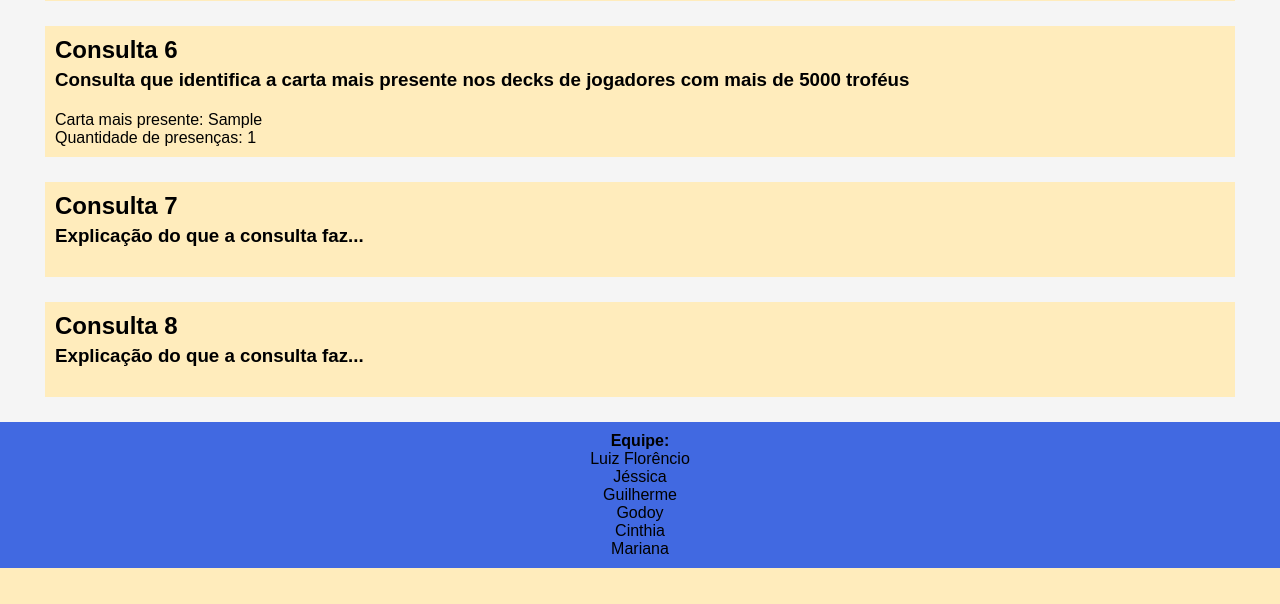
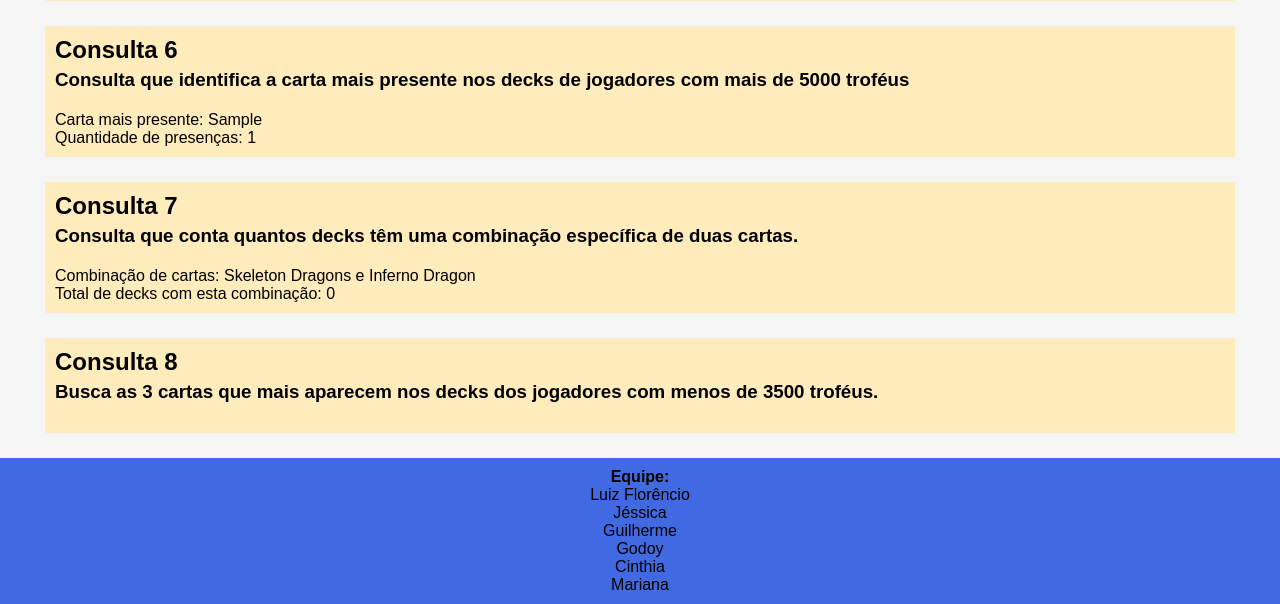
Before and after one commit to Naeldy/Clash, a Flask app: page / in a window 1280 px wide. Shown: the part 822-1426 px from the top of the page. Before the commit the page ends 1390 px from the top, so only its background shows below. Run offline with Flask 3, Linux system fonts and the light colour scheme; a database or web service that is not in the repository returns one stand-in record (values such as "Sample title"); data that the repository does not hold is empty; some libraries are stand-ins or nearby versions.

Commit message:
consulta 7 e 8

```diff
--- a/app.py
+++ b/app.py
@@ -4,7 +4,7 @@
 import os
 from dotenv import load_dotenv
 from config import client
-from consultas import calcular_porcentagem_vitorias_derrotas, listar_decks_com_vitorias, calcular_derrotas_combo, calcular_vitorias_carta, listar_combos_vitoriosos, carta_mais_presente_em_decks
+from consultas import calcular_porcentagem_vitorias_derrotas, listar_decks_com_vitorias, calcular_derrotas_combo, calcular_vitorias_carta, listar_combos_vitoriosos, carta_mais_presente_em_decks, contar_decks_por_combo, carta_mais_presente_jogadores_baixa_troféus
 
 
 # Carregar variáveis de ambiente do arquivo .env
@@ -121,6 +121,7 @@
     except Exception as err:
         print("ERRO na CONSULTA 3: ", err)
 
+    '''
     # CONSULTA 4
     try:
         items_obj.append(calcular_vitorias_carta("Arqueira", 60)) # parâmmetros FIXOS
@@ -132,29 +133,26 @@
         items_obj.append(listar_combos_vitoriosos(2, 50, 1633046400, 1635638400)) # parâmmetros FIXOS
     except Exception as err:
         print("ERRO na CONSULTA 5: ", err)
-
+    '''
 
     # CONSULTA 6
     try:
         items_obj.append(carta_mais_presente_em_decks(5000)) # parâmmetros FIXOS
     except Exception as err:
         print("ERRO: ", err)
-    '''
+
     # CONSULTA 7
     try:
-        items_obj[6] = calcular_porcentagem_vitorias_derrotas(carta, start_timestamp, end_timestamp) # parâmmetros FIXOS
+        items_obj.append(contar_decks_por_combo("Skeleton Dragons", "Inferno Dragon")) # parâmmetros FIXOS
     except Exception as err:
         print("ERRO: ", err)
 
     # CONSULTA 8
     try:
-        items_obj[7] = calcular_porcentagem_vitorias_derrotas(carta, start_timestamp, end_timestamp) # parâmmetros FIXOS
+        items_obj.append(carta_mais_presente_jogadores_baixa_troféus(4000, 3)) # parâmmetros FIXOS
     except Exception as err:
         print("ERRO: ", err)
-    '''
 
-    print("bbbbbbbbbbbbbbbbbbbbbbbbbbbbbbbbbbbbbbbbbbbb")
-    print(items_obj)
 
 
     # Renderizar o template HTML com os dados das cartas
--- a/consultas.py
+++ b/consultas.py
@@ -290,9 +290,6 @@
     carta_mais_presente = max(carta_stats, key=carta_stats.get)
     quantidade_presenca = carta_stats[carta_mais_presente]
 
-    print("aaaaaaaaaaaaaaaaaaaaaaaaaaaa")
-    print(carta_mais_presente)
-    print(quantidade_presenca)
     return {
         "carta": carta_mais_presente,
         "quantidade": quantidade_presenca
@@ -300,7 +297,59 @@
 
 
 # CONSULTA 7
+def contar_decks_por_combo(carta1, carta2):
+    cartas_combo = [carta1, carta2]
 
+    # Filtrar batalhas que têm decks que contêm a combinação especificada
+    battles = collection_battles.find({
+        "$or": [
+            {"deck_jogador1": {"$all": cartas_combo}},
+            {"deck_jogador2": {"$all": cartas_combo}}
+        ]
+    })
+
+    # Contar quantos decks têm a combinação
+    total_decks = 0
+    for battle in battles:
+        # Contar ambos os decks se contêm a combinação
+        if set(cartas_combo).issubset(set(battle["deck_jogador1"])):
+            total_decks += 1
+        if set(cartas_combo).issubset(set(battle["deck_jogador2"])):
+            total_decks += 1
+
+    return {
+        "combo": cartas_combo,
+        "total_decks": total_decks
+    }
 
 
 # CONSULTA 8
+def carta_mais_presente_jogadores_baixa_troféus(limite_trofeus, numero_de_cartas):
+    # Filtrar jogadores com menos de 3500 troféu
+    battles = collection_battles.find({
+        "$or": [
+            {"trofeus_jogador1": {"$lt": limite_trofeus}},
+            {"trofeus_jogador2": {"$lt": limite_trofeus}}
+        ]
+    })
+
+    carta_frequencia = defaultdict(int)
+
+    # Contar a frequência de cartas nos decks dos jogadores filtrados
+    for battle in battles:
+        # Verifica os troféus do jogador 1
+        if battle["trofeus_jogador1"] < limite_trofeus:
+            deck1 = battle["deck_jogador1"]
+            for carta in deck1:
+                carta_frequencia[carta] += 1
+
+        # Verifica os troféus do jogador 2
+        if battle["trofeus_jogador2"] < limite_trofeus:
+            deck2 = battle["deck_jogador2"]
+            for carta in deck2:
+                carta_frequencia[carta] += 1
+
+    # Obter as três cartas mais comuns
+    top_cartas = sorted(carta_frequencia.items(), key=lambda x: x[1], reverse=True)[:numero_de_cartas]
+
+    return [{"carta": carta, "frequencia": freq} for carta, freq in top_cartas]
--- a/static/index.css
+++ b/static/index.css
@@ -48,3 +48,11 @@
     justify-content: center;
     flex-direction: column;
 }
+
+.consulta8 {
+    width: 90%;
+    display: flex;
+    align-items: center;
+    justify-content: center;
+    flex-direction: column;
+}
--- a/templates/index.html
+++ b/templates/index.html
@@ -107,26 +107,31 @@
             <h2>Consulta 6</h2>
             <h3>Consulta que identifica a carta mais presente nos decks de jogadores com mais de 5000 troféus</h3>
             <div class="consulta">
-                <p>Carta mais presente: {{ resultados[-1].carta }}</p>
-                <p>Quantidade de presenças: {{ resultados[-1].quantidade }}</p>
+                <p>Carta mais presente: {{ resultados[-3].carta }}</p>
+                <p>Quantidade de presenças: {{ resultados[-3].quantidade }}</p>
             </div>
         </div>
 
 
         <div class="section tarefa_7">
             <h2>Consulta 7</h2>
-            <h3>Explicação do que a consulta faz...</h3>
+            <h3>Consulta que conta quantos decks têm uma combinação específica de duas cartas.</h3>
             <div class="consulta">
-
+                <p>Combinação de cartas: {{ resultados[-2].combo[0] }} e {{ resultados[-2].combo[1] }}</p>
+                <p>Total de decks com esta combinação: {{ resultados[-2].total_decks }}</p>
             </div>
         </div>
 
 
         <div class="section tarefa_8">
             <h2>Consulta 8</h2>
-            <h3>Explicação do que a consulta faz...</h3>
-            <div class="consulta">
-
+            <h3>Busca as 3 cartas que mais aparecem nos decks dos jogadores com menos de 3500 troféus.</h3>
+            <div class="consulta consulta8">
+                <ul>
+                    {% for carta in resultados[-1] %}
+                        <li><strong>Carta:</strong> {{ carta.carta }} - <strong>Frequência:</strong> {{ carta.frequencia }}</li>
+                    {% endfor %}
+                </ul>
             </div>
         </div>
 
```
